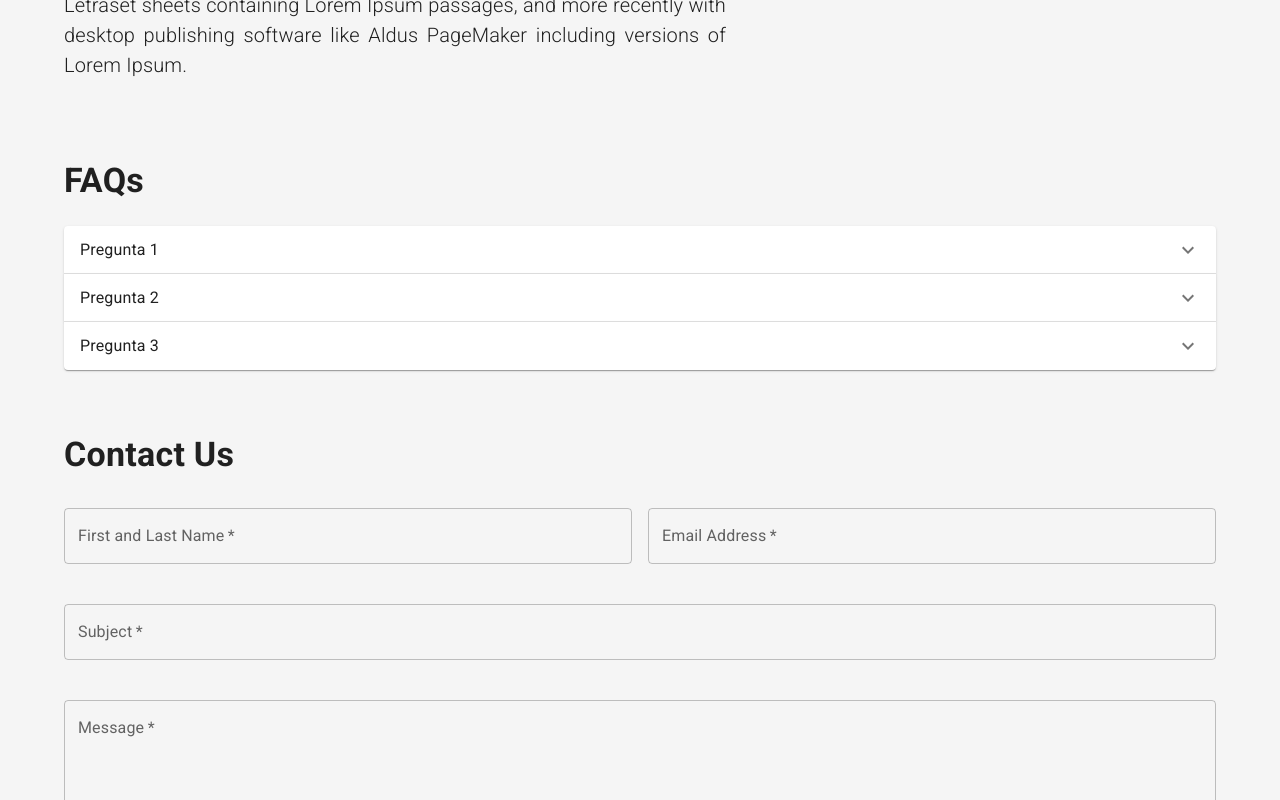
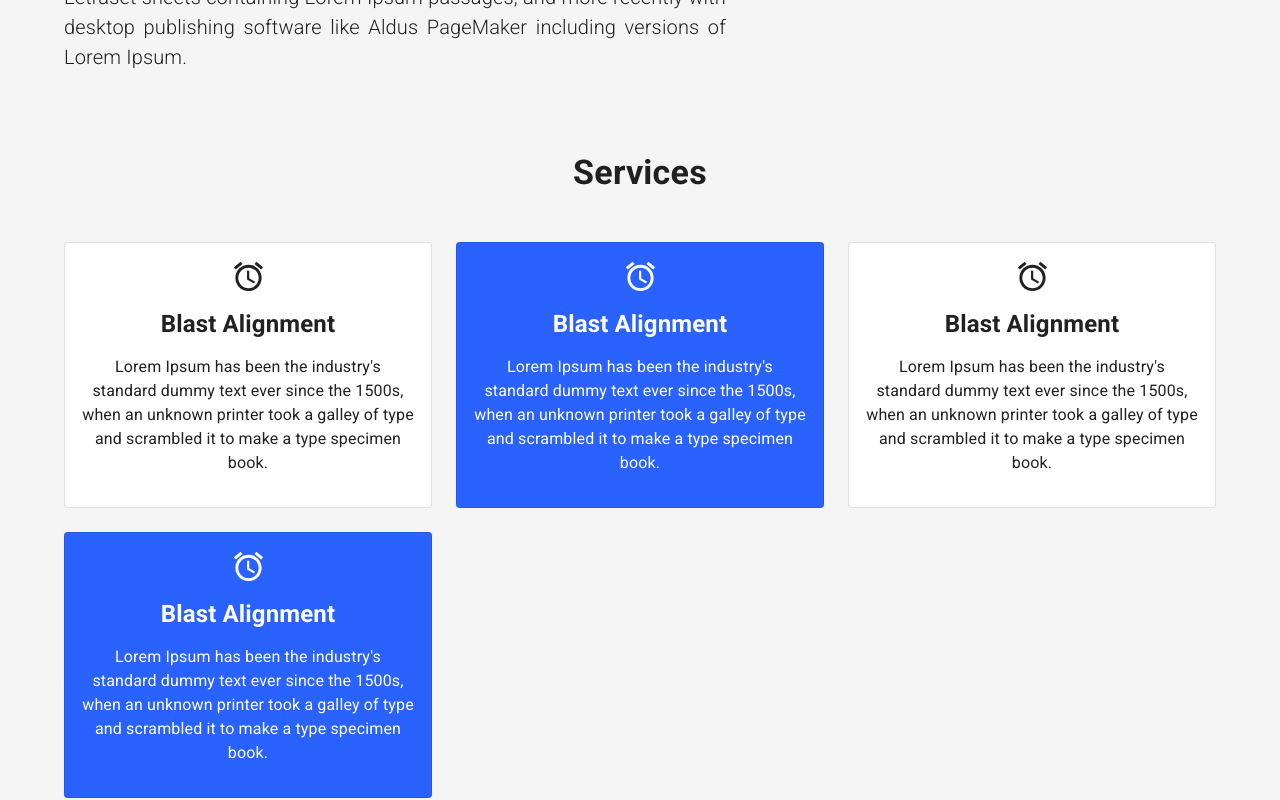
Before and after one commit to ProteinEngineering-PESB2/Peptipedia2.0, a React (Create React App) app in the folder app/: page / in a window 1280 px wide. Shown: the part 860-1660 px from the top of the page. Built offline with nearby package versions, Linux system fonts and the light colour scheme.

Commit message:
agregamos una seccion de servicios

```diff
--- a/app/src/components/Dashboard/Home/About.js
+++ b/app/src/components/Dashboard/Home/About.js
@@ -8,12 +8,12 @@ const About = () => {
     <>
       <Typography
         variant="h4"
-        style={{ fontWeight: "bold", textAlign: "start" }}
+        style={{ fontWeight: "bold", textAlign: "center" }}
       >
         About Us
       </Typography>
       <Grid container spacing={3}>
-        <Grid item lg={7}>
+        <Grid item lg={7} xs={12}>
           <Typography sx={{ marginTop: 3 }}>
             <p className="lead" style={{ textAlign: "justify" }}>
               Lorem Ipsum is simply dummy text of the printing and typesetting
@@ -41,8 +41,8 @@ const About = () => {
             </p>
           </Typography>
         </Grid>
-        <Grid item lg={5} sx={{ display: "flex", alignItems: "center" }}>
-          <img src={Fornite} alt="header" style={{ height: "22rem" }}/>
+        <Grid item lg={5} xs={12} sx={{ display: "flex", alignItems: "center", justifyContent: "center" }}>
+          <img src={Fornite} alt="header" style={{ height: "18rem" }}/>
         </Grid>
       </Grid>
     </>
--- a/app/src/components/Dashboard/Home/Contact.js
+++ b/app/src/components/Dashboard/Home/Contact.js
@@ -6,15 +6,15 @@ import Typography from "@mui/material/Typography";
 const Contact = () => {
   return (
     <>
-      <Grid item lg={12}>
+      <Grid item lg={12} xs={12}>
         <Typography
           variant="h4"
-          style={{ fontWeight: "bold", textAlign: "start" }}
+          style={{ fontWeight: "bold", textAlign: "center" }}
         >
           Contact Us
         </Typography>
         <Grid container spacing={2} sx={{ marginTop: 0 }}>
-          <Grid item lg={6}>
+          <Grid item lg={6} xs={12}>
             <TextField
               margin="normal"
               required
@@ -24,7 +24,7 @@ const Contact = () => {
               name="username"
             />
           </Grid>
-          <Grid item lg={6}>
+          <Grid item lg={6} xs={12}>
             <TextField
               margin="normal"
               required
@@ -35,7 +35,7 @@ const Contact = () => {
               type="email"
             />
           </Grid>
-          <Grid item lg={12}>
+          <Grid item lg={12} xs={12}>
             <TextField
               margin="normal"
               required
@@ -45,7 +45,7 @@ const Contact = () => {
               name="subject"
             />
           </Grid>
-          <Grid item lg={12}>
+          <Grid item lg={12} xs={12}>
             <TextField
               margin="normal"
               required
@@ -57,7 +57,7 @@ const Contact = () => {
               rows={6}
             />
           </Grid>
-          <Grid item lg={2}>
+          <Grid item lg={2} xs={12}>
             <Button variant="contained" size="large" sx={{ width: '100%', backgroundColor: "#2962ff" }}>
                 Send Email
             </Button>
--- a/app/src/components/Dashboard/Home/FAQs.js
+++ b/app/src/components/Dashboard/Home/FAQs.js
@@ -10,7 +10,7 @@ const FAQs = () => {
     <>
       <Typography
         variant="h4"
-        style={{ fontWeight: "bold", textAlign: "start" }}
+        style={{ fontWeight: "bold", textAlign: "center" }}
       >
         FAQs
       </Typography>
--- /dev/null
+++ b/app/src/components/Dashboard/Home/Services.js
@@ -0,0 +1,77 @@
+import "./index.css";
+
+import Grid from "@mui/material/Grid";
+import Typography from "@mui/material/Typography";
+
+import AccessAlarmIcon from "@mui/icons-material/AccessAlarm";
+
+const Services = () => {
+  return (
+    <>
+      <Grid item lg={12} xs={12}>
+        <Typography
+          variant="h4"
+          style={{ fontWeight: "bold", textAlign: "center" }}
+        >
+          Services
+        </Typography>
+        <Grid container spacing={3} sx={{ marginTop: 3 }}>
+          <Grid item lg={4} xs={12}>
+            <div className="card ho">
+              <div className="card-body d-flex flex-column align-items-center justify-content-center text-center">
+                <AccessAlarmIcon fontSize="large" />
+                <h4 className="my-3 fw-bold">Blast Alignment</h4>
+                <p>
+                  Lorem Ipsum has been the industry's standard dummy text ever
+                  since the 1500s, when an unknown printer took a galley of type
+                  and scrambled it to make a type specimen book.
+                </p>
+              </div>
+            </div>
+          </Grid>
+          <Grid item lg={4} xs={12}>
+            <div className="card ho text-white" style={{ backgroundColor: "#2962ff" }}>
+              <div className="card-body d-flex flex-column align-items-center justify-content-center text-center">
+                <AccessAlarmIcon fontSize="large" />
+                <h4 className="my-3 fw-bold">Blast Alignment</h4>
+                <p>
+                  Lorem Ipsum has been the industry's standard dummy text ever
+                  since the 1500s, when an unknown printer took a galley of type
+                  and scrambled it to make a type specimen book.
+                </p>
+              </div>
+            </div>
+          </Grid>
+          <Grid item lg={4} xs={12}>
+            <div className="card ho">
+              <div className="card-body d-flex flex-column align-items-center justify-content-center text-center">
+                <AccessAlarmIcon fontSize="large" />
+                <h4 className="my-3 fw-bold">Blast Alignment</h4>
+                <p>
+                  Lorem Ipsum has been the industry's standard dummy text ever
+                  since the 1500s, when an unknown printer took a galley of type
+                  and scrambled it to make a type specimen book.
+                </p>
+              </div>
+            </div>
+          </Grid>
+          <Grid item lg={4} xs={12}>
+            <div className="card ho text-white" style={{ backgroundColor: "#2962ff" }}>
+              <div className="card-body d-flex flex-column align-items-center justify-content-center text-center">
+                <AccessAlarmIcon fontSize="large" />
+                <h4 className="my-3 fw-bold">Blast Alignment</h4>
+                <p>
+                  Lorem Ipsum has been the industry's standard dummy text ever
+                  since the 1500s, when an unknown printer took a galley of type
+                  and scrambled it to make a type specimen book.
+                </p>
+              </div>
+            </div>
+          </Grid>
+        </Grid>
+      </Grid>
+    </>
+  );
+};
+
+export default Services;
--- /dev/null
+++ b/app/src/components/Dashboard/Home/index.css
@@ -0,0 +1,10 @@
+.ho:hover {
+    text-shadow: none !important;
+    box-sizing: border-box !important;
+    cursor: pointer !important;
+    transition: all 0.3s ease !important;
+    -webkit-transform: scale(1.1) !important;
+    -ms-transform: scale(1.1) !important;
+    transform: scale(1.1) !important;
+    z-index: 2;
+}
--- a/app/src/components/Dashboard/Home/index.js
+++ b/app/src/components/Dashboard/Home/index.js
@@ -3,6 +3,7 @@ import Grid from "@mui/material/Grid";
 import Header from "./Header";
 import About from "./About";
 // import Statistics from "./Statistics";
+import Services from "./Services";
 import FAQs from "./FAQs";
 import Contact from "./Contact";
 
@@ -13,20 +14,22 @@ const Home = () => {
         <Grid item lg={12} md={12} xs={12} sx={{ textAlign: "center" }}>
           <Header />
         </Grid>
-        <Grid item lg={12} sx={{ marginTop: 5 }}>
+      </Grid>
+      <Grid container spacing={3}>
+        <Grid item lg={12} md={12} xs={12} sx={{ marginTop: 7 }}>
           <About />
         </Grid>
       </Grid>
-      {/* <Grid container spacing={3} sx={{ marginTop: 5, color: "#000" }}>
-        <Statistics />
-      </Grid> */}
       <Grid container spacing={3} sx={{ marginTop: 5 }}>
-        <Grid item lg={12}>
+        <Services/>
+      </Grid>
+      <Grid container spacing={3} sx={{ marginTop: 5 }}>
+        <Grid item lg={12} md={12} xs={12}>
           <FAQs />
         </Grid>
       </Grid>
       <Grid container spacing={3} sx={{ marginTop: 5 }}>
-        <Grid item lg={12}>
+        <Grid item lg={12} md={12} xs={12}>
           <Contact/>
         </Grid>
       </Grid>
```
